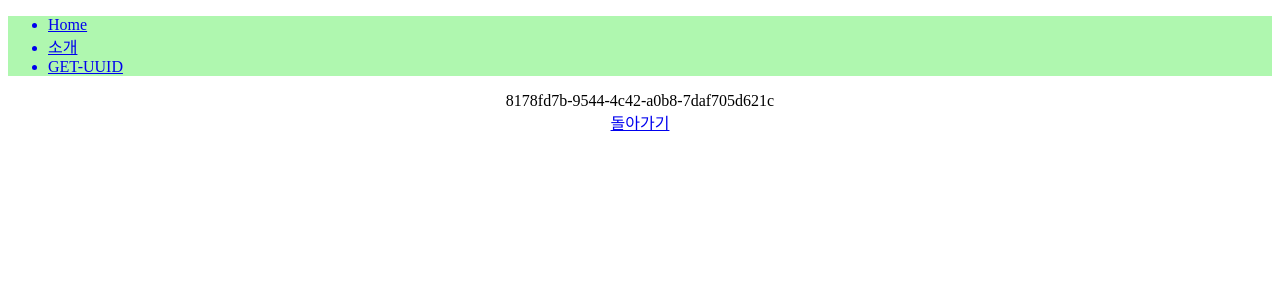
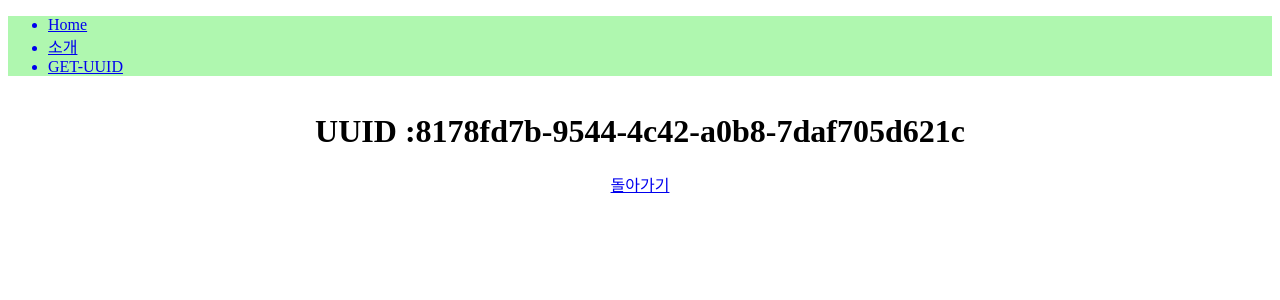
Before and after one commit to JongilSohn/ts-styledComponent-next-practice, a Next.js app: page /get-uuid in a window 1280 px wide. Shown: the top 300 px of the page. Built offline with nearby package versions, Linux system fonts and the light colour scheme.

Commit message:
fNext js에서의 getInitialProps

```diff
--- a/pages/get-uuid.tsx
+++ b/pages/get-uuid.tsx
@@ -8,7 +8,8 @@ const Center = styled.div`
   justify-content: center;
 `;
 
-function GetUuid() {
+function GetUuid(props) {
+  console.log("render")
   const [uuid, setUuid] = useState('');
 
   const  getData = async () => {
@@ -22,15 +23,17 @@ function GetUuid() {
 
   // 그렇기때문에 서버사이드 렌더링에 반영이 되어야 하는 내용인지,
   // 안되어도 되는 내용인지 판단하고 구현해야한다.
-  useEffect(() => {
-    getData()
-  },[])
+  // useEffect(() => {
+  //   getData()
+  // },[])
 
+  console.log(props.debug)
 
   return (
     <>
       <Center>
-        {uuid}
+        <h1>{props.label} :   </h1>
+        <h1>{props.uuid}</h1>
       </Center>
       <Center>
         <Link href="/">
@@ -43,4 +46,19 @@ function GetUuid() {
   )
 }
 
+// getInitialProps
+
+// SSR을 할 때, 데이터를 미리 받아서 끼운 상태로 마운트 되게 하려면
+// getInitialProps를 이용하여 props로 받아 데이터받은 후 SSR시킬 수 있다.
+
+// 즉 getInitialProps에서 동작한 함수는 서버와 클라이언트에서 둘 다 동작한다.
+GetUuid.getInitialProps = async function() {
+  console.log("getInitialProps")
+  const result = await axios.get('http://localhost:3000' + '/api/uuid/')
+  return {
+    label: "UUID",
+    uuid: result.data.uuid
+  }
+}
+
 export default GetUuid;
```
